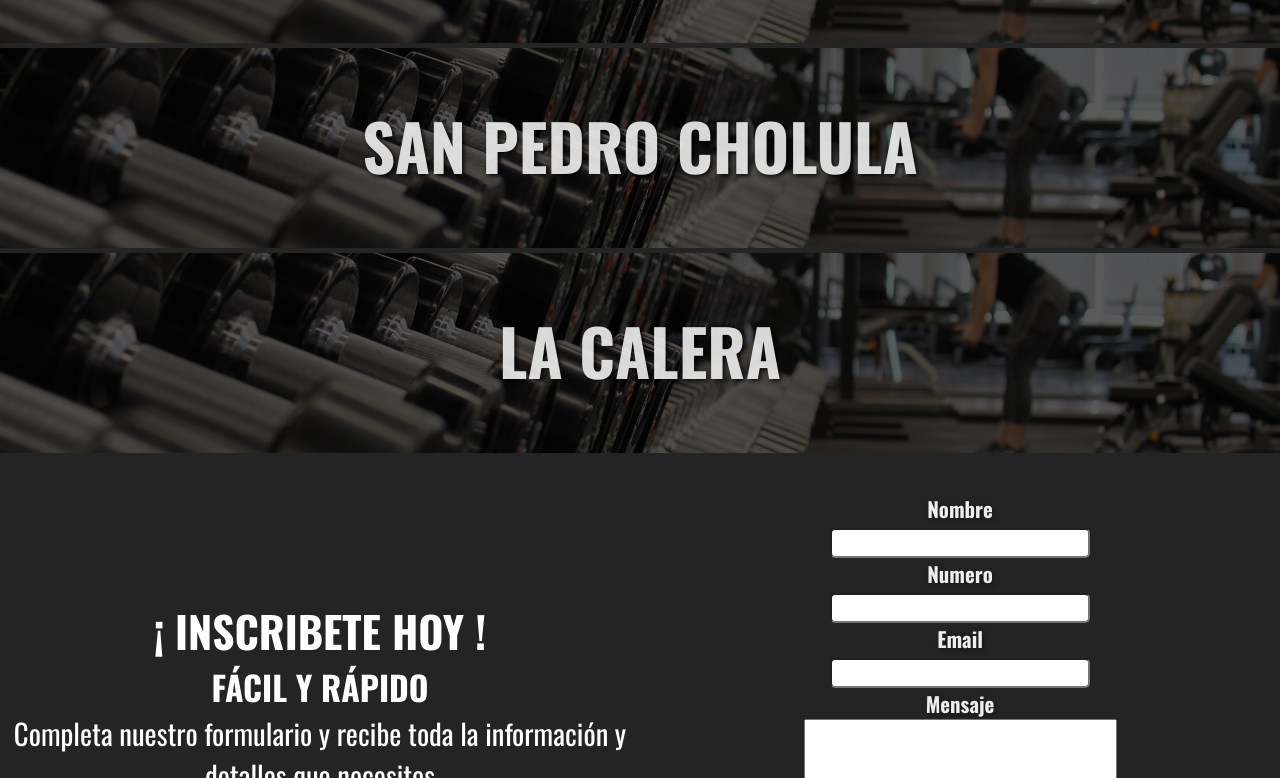
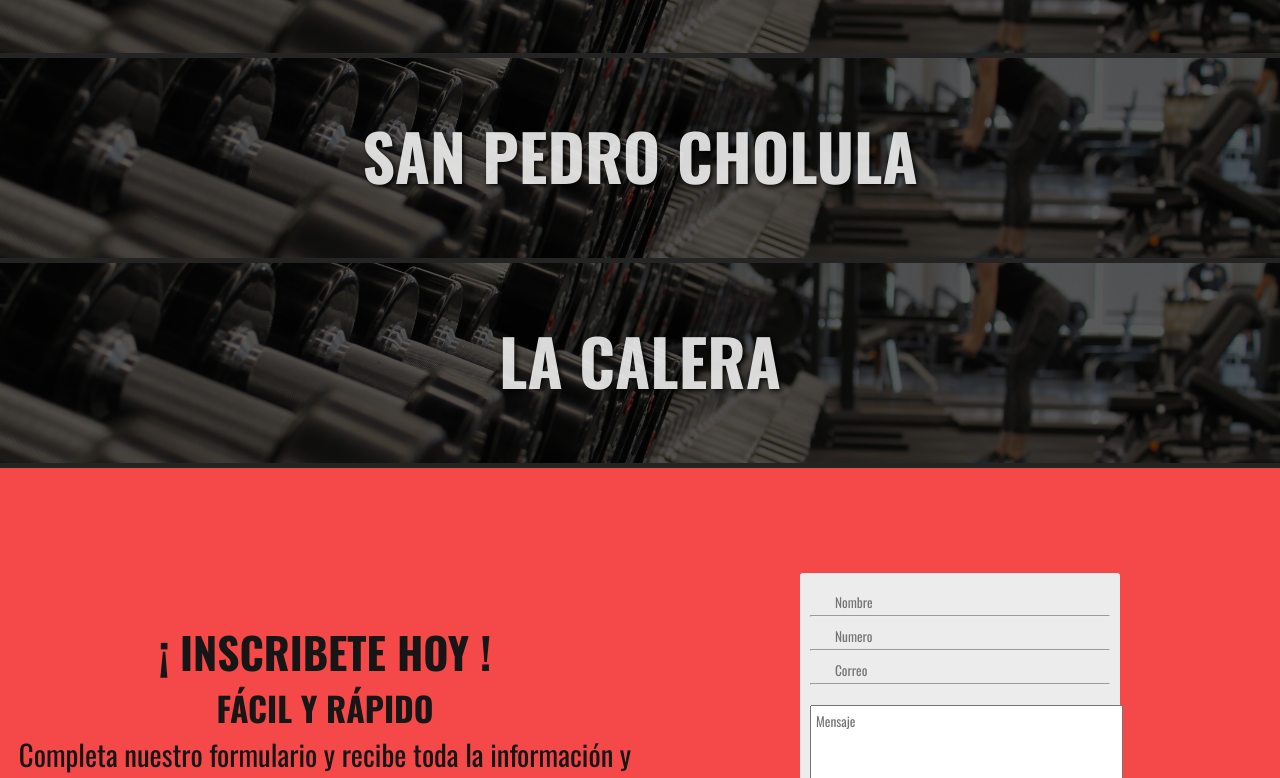
Before and after one commit to Ewcom/Infitness, a website: page public/html/index.html in a window 1280 px wide. Shown: the part 2770-3548 px from the top of the page. Drawn offline with nearby package versions, Linux system fonts and the light colour scheme; files whose address does not match are found by name.

Commit message:
infitness 2.0 ui updates

```diff
--- a/public/css/style.css
+++ b/public/css/style.css
@@ -58,9 +58,19 @@
     font-weight: 300;
 }
 
+
+
 li{
     display: inline-block;
     margin-left: 2rem;
+}
+
+ul li a{
+    transition: 0.3s ease;
+}
+
+ul li a:hover{
+    color: #ff8383;
 }
 
 nav{
@@ -114,12 +124,13 @@
     font-weight: 100;
     font-size: 2rem;
     margin: 20px;
-    border-radius: 40px;
+    border-radius: 10px;
     padding: 0px 10px;
     padding-bottom: 30px;
     padding-top: 8px;
-    -webkit-filter: drop-shadow(6px 6px 6px rgb(32, 32, 32));
-    filter: drop-shadow(6px 6px 6px rgb(26, 26, 26));
+    border-bottom: 5px solid #FF4545;
+    /* -webkit-filter: drop-shadow(6px 0px 6px rgb(32, 32, 32));
+    filter: drop-shadow(0px 3px 1px #FF4545); */
 }
 
 .perk img{
@@ -193,6 +204,12 @@
     font-size: 1.4rem;
 }
 
+.zoneText-container h2{
+  color: #FF4545;
+  text-shadow: 2px 2px 3px black;
+}
+
+
 .blank-space{
     height: 500px;
     width: 100%;
@@ -203,6 +220,7 @@
     background-color: #181818;
     height: 3rem;
     font-size: 1.4rem;
+
 }
 
 footer img{
@@ -265,13 +283,17 @@
 }
 
 .section5 {
-    color: black !important;
+
     text-align: center;
     display: flex;
     width: 100%;
     flex-grow: 1;
     flex-shrink: 0;
     height: 500px;
+
+    background-color: #f54949;
+    color: rgb(19, 19, 19) !important;
+
 }
 
 form{
@@ -279,13 +301,16 @@
 }
 
 input, textarea label{
-    color: black;
+    outline: none !important;
+    border: 0;
 }
 
 .section5-sub{
     align-items: center;
     flex-basis: 50%;
     height: 100%;
+    display: flex;
+   justify-content: center;
 }
 
 .form-container{
@@ -293,6 +318,7 @@
 }
 
 label{
+
     color: #eeeeee;
     font-weight: 900 !important;
     margin: 0 !important;
@@ -303,7 +329,7 @@
 input[type=text], input[type=email]{
     width: 250px;
     margin: 0 !important;
-
+    background-color: rgb(236, 236, 236);
     left: 20px;
     padding: 3px;
     border-radius: 5px;
@@ -315,17 +341,30 @@
 }
 
 .form-container form{
+
+    margin-top: 70px;
+    background-color: rgb(236, 236, 236);
     font-weight: 100;
     font-size: 1.3rem;
     position: relative;
     top: 35px;
-    border-radius: 5px;
+    border-radius: 3px;
+    width: 300px;
+    padding: 10px;
+    border-bottom: 3px solid #242424;
+
+}
+
+input{
+    outline: none !important;
 }
 
 #form-submit{
     font-size: 1.1rem;
     padding: 5px 30px;
-
+    color: rgb(236, 236, 236);
+    background-color: #0e0e0e;
+    border-radius: 2px;
 }
 
 .form-text-container{
@@ -333,7 +372,13 @@
     align-items: center;
     display: inline-block;
     position: relative;
-    top: 140px;
+    margin-left: 10px;
+    color: black !important;
+}
+
+.form-text-container > *{
+
+    color: rgb(22, 22, 22);
 }
 
 .social-icon{
@@ -392,7 +437,7 @@
     }
 
     .section5-sub{
-
+        background-color: #FF4545;
         width: 100%;
         height: auto;
         margin-bottom: 300px;
--- a/public/html/index.html
+++ b/public/html/index.html
@@ -196,17 +196,17 @@
             <div class="form-container">
 
                 <form action="https://formspree.io/f/mpzkljwl" method="POST">
-                    <label for="nombre">Nombre</label> <br>
-                    <input type="text" name="nombre" id="nombre"> <br>
+                    <!-- <label for="nombre">Nombre</label> <br> -->
+                    <input type="text" name="nombre" id="nombre" placeholder="Nombre"> <br> <hr>
 
-                    <label for="numero">Numero</label> <br>
-                    <input type="text" name="numero" id="numero"> <br>
+                    <!-- <label for="numero">Numero</label> <br> -->
+                    <input type="text" name="numero" id="numero" placeholder="Numero"> <br>  <hr>
 
-                    <label for="email">Email</label> <br>
-                    <input type="email"> <br>
+                    <!-- <label for="email">Email</label> <br> -->
+                    <input type="email" placeholder="Correo"> <br>  <hr  style="margin-bottom:20px !important">
 
-                    <label for="mensaje">Mensaje</label> <br>
-                    <textarea name="mensaje" id="mensaje" cols="46" rows="6"></textarea> <br>
+                    <!-- <label for="mensaje">Mensaje</label> <br> -->
+                    <textarea name="mensaje" id="mensaje" cols="46" rows="6" placeholder="Mensaje"></textarea> <br>
 
                     <input type="submit" name="submit" id="form-submit" value="Enviar">
 
```
Also changed, not shown: public/html/sanAndres.html (+10 -2 lines), src/server.js (+6 -6 lines).
